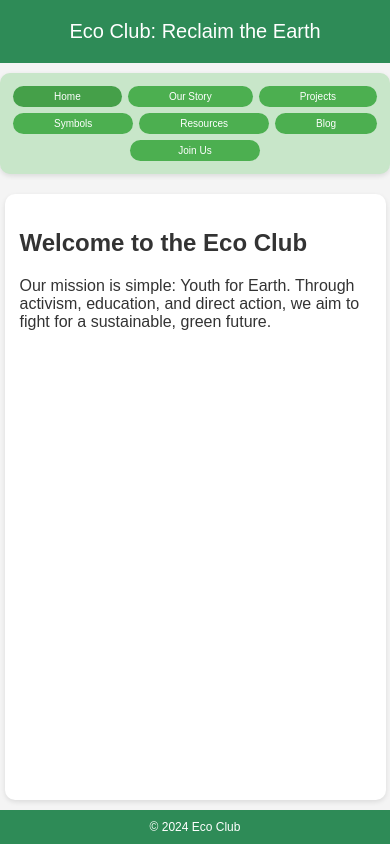
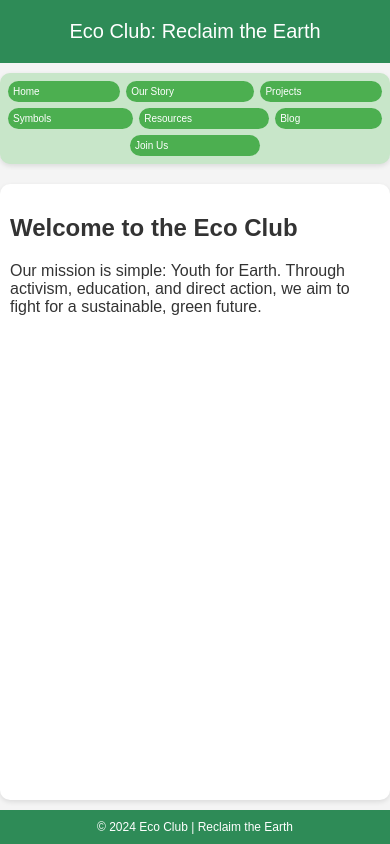
Before and after one commit to Eco-club-Delhi/Eco-club-Delhi.github.io, a plain HTML site: page index.html in a window 390 px wide. Both pictures are taken after a click on the link "Home". Drawn offline with Linux system fonts and the light colour scheme.

Commit message:
Update index.html

```diff
--- a/index.html
+++ b/index.html
@@ -2,10 +2,9 @@
 <html lang="en">
 <head>
     <meta charset="UTF-8">
+    <meta name="viewport" content="width=device-width, initial-scale=1.0">
     <title>Eco Club - Reclaim the Earth</title>
-    <meta name="viewport" content="width=device-width, initial-scale=1.0">
     <style>
-        /* Combined CSS Styles */
         body {
             font-family: Arial, sans-serif;
             background-color: #f4f4f4;
@@ -26,41 +25,39 @@
         }
 
         nav {
-            background-color: #c8e6c9;
-            padding: 10px;
+            background-color: #c8e6c9; /* Background color for the nav strip */
+            padding: 10px; /* Vertical padding for the strip */
             display: flex;
-            flex-wrap: wrap;
-            justify-content: center;
-            border-radius: 10px;
-            margin: 10px auto;
-            box-shadow: 0 2px 5px rgba(0, 0, 0, 0.1);
+            flex-wrap: wrap; /* Wrap chips on smaller screens */
+            justify-content: center; /* Center the chips */
+            border-radius: 10px; /* Rounded corners for the background strip */
+            margin: 10px auto; /* Center nav */
+            box-shadow: 0 2px 5px rgba(0, 0, 0, 0.1); /* Optional shadow for depth */
         }
 
         nav a {
-            background-color: #4CAF50;
-            color: white;
+            background-color: #4CAF50; /* Chip background color */
+            color: white; /* Chip text color */
             text-decoration: none;
-            padding: 10px 15px;
-            border-radius: 20px;
-            margin: 5px;
-            font-size: 14px;
-            min-width: 80px;
-            transition: background-color 0.3s ease;
-            flex: 1 1 auto;
-            max-width: 120px;
-            text-align: center;
+            padding: 10px 15px; /* Padding for chips */
+            border-radius: 20px; /* Rounded corners for chip effect */
+            margin: 5px; /* Space between chips */
+            font-size: 14px; /* Font size */
+            min-width: 80px; /* Minimum width for each chip */
+            transition: background-color 0.3s ease; /* Transition effect */
+            flex: 1 1 auto; /* Allow chips to grow and shrink */
+            max-width: 120px; /* Max width to prevent overflow */
         }
 
-        nav a:hover, nav a.active {
-            background-color: #45a049;
+        nav a:hover {
+            background-color: #45a049; /* Darker shade on hover */
         }
 
         section {
             flex: 1;
             padding: 20px;
-            margin: 10px auto;
-            max-width: 900px;
-            width: 90%;
+            margin: 10px auto; /* Adjusted margin */
+            max-width: 900px; /* Set a max width */
             background-color: white;
             border-radius: 10px;
             box-shadow: 0 2px 5px rgba(0, 0, 0, 0.1);
@@ -91,37 +88,13 @@
             text-decoration: none;
             font-size: 16px;
             border-radius: 5px;
-            width: 100%;
+            transition: background-color 0.3s ease;
+            width: 100%; /* Full width for the button */
             text-align: center;
-            transition: background-color 0.3s ease;
         }
 
         .join-button:hover {
             background-color: #45a049;
-        }
-
-        /* Blog Styles */
-        #search {
-            padding: 10px;
-            margin-bottom: 20px;
-            width: 100%;
-            max-width: 400px;
-        }
-
-        .post {
-            background-color: white;
-            margin-bottom: 20px;
-            padding: 15px;
-            border-radius: 5px;
-            box-shadow: 0 2px 5px rgba(0, 0, 0, 0.1);
-        }
-
-        .post h2 {
-            margin-top: 0;
-        }
-
-        .post p {
-            line-height: 1.6;
         }
 
         @media (max-width: 768px) {
@@ -130,9 +103,9 @@
             }
 
             nav a {
-                font-size: 12px;
-                padding: 8px;
-                margin: 3px;
+                font-size: 12px; /* Smaller font size */
+                padding: 8px; /* Smaller padding */
+                margin: 3px; /* Reduced margin for chips */
             }
 
             section {
@@ -146,21 +119,29 @@
         }
 
         @media (max-width: 480px) {
-            header {
-                font-size: 20px;
-            }
-
-            nav a {
-                font-size: 10px;
-                padding: 5px;
-            }
-
             footer {
                 font-size: 12px;
             }
 
+            header {
+                font-size: 20px; /* Smaller header font size */
+            }
+
+            nav {
+                padding: 5px; /* Less padding for nav on small screens */
+            }
+
+            nav a {
+                font-size: 10px; /* Smaller font size for very small screens */
+                padding: 5px; /* Less padding for very small screens */
+            }
+
+            section {
+                padding: 10px;
+            }
+
             .join-button {
-                font-size: 12px;
+                font-size: 12px; /* Smaller button font size */
             }
         }
     </style>
@@ -214,10 +195,7 @@
     </div>
 
     <div id="blog" class="tab-content">
-        <!-- Search bar -->
-        <input type="text" id="search" placeholder="Search blog posts..." oninput="searchPosts()">
-
-        <!-- Blog Posts -->
+        <h2>Blog</h2>
         <div class="post">
             <h2>Post 1: The Green Revolution</h2>
             <p>This post discusses the importance of the green revolution and how it has shaped modern agriculture to be more sustainable and environmentally friendly.</p>
@@ -230,6 +208,14 @@
             <h2>Post 3: Renewable Energy Sources</h2>
             <p>This post delves into various renewable energy sources like solar, wind, and hydropower, explaining their benefits and the latest innovations in the field.</p>
         </div>
+        <div class="post">
+            <h2>Post 4: Sustainable Living Tips</h2>
+            <p>In this post, we provide practical tips for leading a more sustainable lifestyle, including reducing waste, conserving water, and choosing eco-friendly products.</p>
+        </div>
+        <div class="post">
+            <h2>Post 5: The Importance of Biodiversity</h2>
+            <p>Biodiversity is crucial for ecosystem health. This post discusses the various ways we can protect species and preserve habitats for future generations.</p>
+        </div>
     </div>
 
     <div id="join" class="tab-content">
@@ -240,41 +226,24 @@
 </section>
 
 <footer>
-    &copy; 2024 Eco Club
+    &copy; 2024 Eco Club | Reclaim the Earth
 </footer>
 
 <script>
-    // Handle tab switching
-    document.querySelectorAll('.tab-link').forEach(link => {
-        link.addEventListener('click', function(e) {
-            e.preventDefault();
+    const tabs = document.querySelectorAll('.tab-link');
+    const contents = document.querySelectorAll('.tab-content');
 
-            // Remove active class from all tabs
-            document.querySelectorAll('.tab-content').forEach(tab => tab.classList.remove('active'));
-            document.querySelectorAll('.tab-link').forEach(link => link.classList.remove('active'));
+    tabs.forEach(tab => {
+        tab.addEventListener('click', function(event) {
+            event.preventDefault();
+            tabs.forEach(t => t.classList.remove('active'));
+            contents.forEach(c => c.classList.remove('active'));
 
-            // Add active class to clicked link and corresponding tab
-            const targetTab = document.getElementById(this.getAttribute('data-tab'));
-            targetTab.classList.add('active');
+            const targetId = this.getAttribute('data-tab');
             this.classList.add('active');
+            document.getElementById(targetId).classList.add('active');
         });
     });
-
-    // Search blog posts
-    function searchPosts() {
-        const query = document.getElementById('search').value.toLowerCase();
-        document.querySelectorAll('.post').forEach(post => {
-            const title = post.querySelector('h2').textContent.toLowerCase();
-            const content = post.querySelector('p').textContent.toLowerCase();
-
-            // Check if the search query is in the post title or content
-            if (title.includes(query) || content.includes(query)) {
-                post.style.display = 'block';
-            } else {
-                post.style.display = 'none';
-            }
-        });
-    }
 </script>
 
 </body>
```
